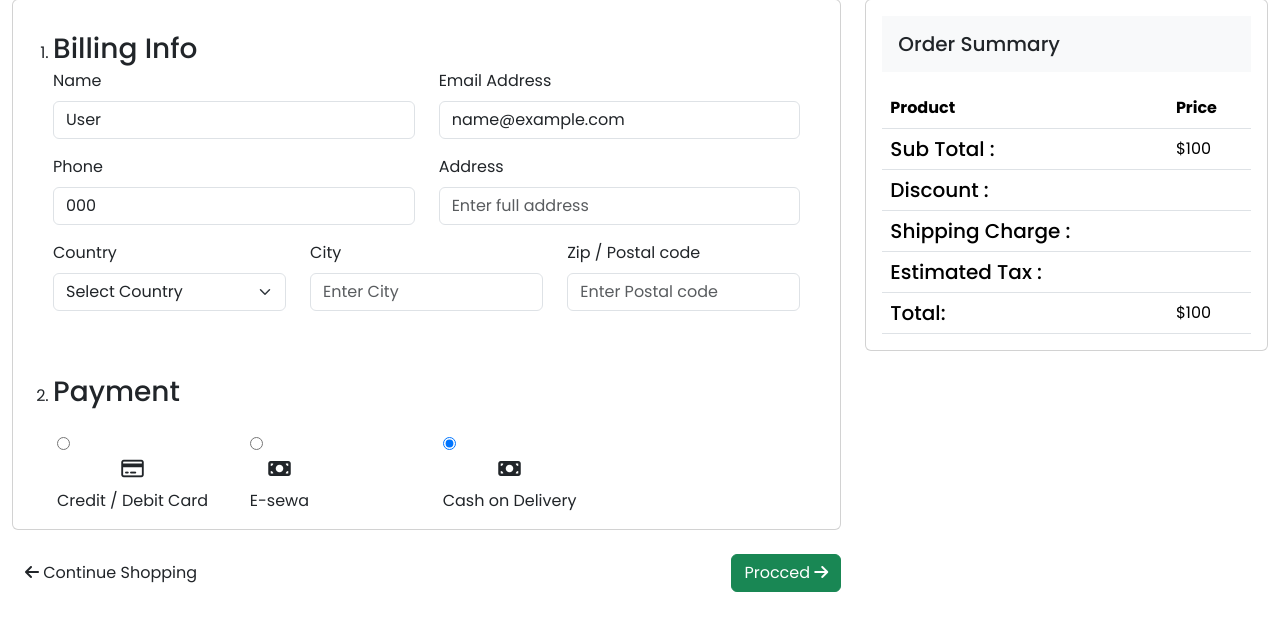
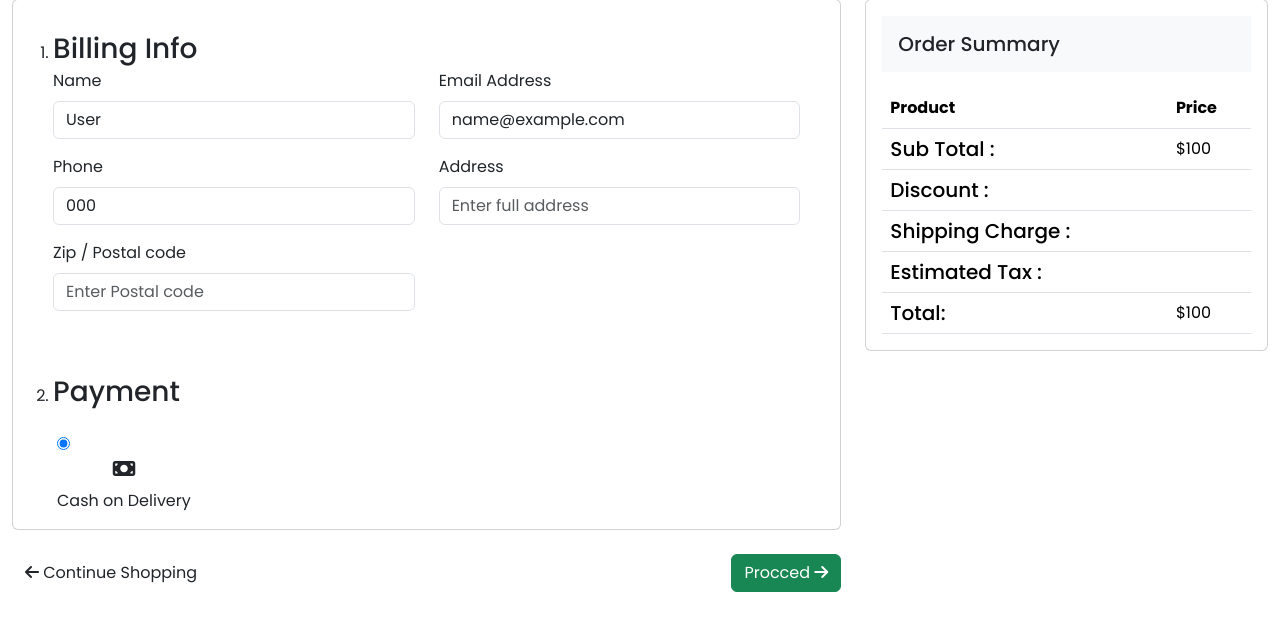
Before and after one commit to Unishkhadka/ecommerce, a PHP site: page /checkout.php in a window 1280 px wide. Shown: the part 155-786 px from the top of the page. Run offline with PHP 8.4, Linux system fonts and the light colour scheme; the visitor is signed in with stand-in values (Sample User, id 1); tables that the repository leaves empty or names only in its code hold one stand-in row (values such as "Sample post"); some libraries are stand-ins or nearby versions.

Commit message:
Updated code

```diff
--- a/admin/show_products_admin.php
+++ b/admin/show_products_admin.php
@@ -28,7 +28,7 @@
                     <tbody>
                       <tr>
                         <td>$name</td>
-                        <td>$price</td>
+                        <td>$$price</td>
                         <td>$category</td>
                         <td><img src='/ecommerce/$image' class='img-thumbnail object-fit-cover' alt='$name' style='height: 45px; width: 65px'></td>
                         <td>
--- a/checkout.php
+++ b/checkout.php
@@ -25,7 +25,8 @@ include $root . "common/nav.php";
     $product_details = $product->fetch_assoc();
     $name = $product_details['product_name'];
     $price = $product_details['price'];
-                        $subtotal = $subtotal + ($quantity * $price);}
+    $subtotal = $subtotal + ($quantity * $price);
+}
 ?>
 <div class="container-fluid my-4">
     <h1>Checkout</h1>
@@ -39,23 +40,19 @@ include $root . "common/nav.php";
                                 <div>
                                     <h3 class="mb-1">Billing Info</h3>
                                     <div class="mb-3">
-                                        <form>
+                                        <form action="/ecommerce/admin/orders.php" method="post">
                                             <div>
                                                 <div class="row">
                                                     <div class="col-lg-6">
                                                         <div class="mb-3">
                                                             <label class="form-label" for="billing-name">Name</label>
-                                                            <input type="text" class="form-control" id="billing-name"
-                                                            value="<?php echo $username?>"
-                                                                placeholder="Enter name">
+                                                            <input type="text" name="name" class="form-control" id="billing-name" value="<?php echo $username ?>" placeholder="Enter name" required>
                                                         </div>
                                                     </div>
                                                     <div class="col-lg-6">
                                                         <div class="mb-3">
                                                             <label class="form-label" for="billing-email-address">Email Address</label>
-                                                            <input type="email" class="form-control"
-                                                                id="billing-email-address"
-                                                                value = "<?php echo $email?>" placeholder="Enter email">
+                                                            <input type="email" class="form-control" name="email" id="billing-email-address" value="<?php echo $email ?>" placeholder="Enter email" required>
                                                         </div>
                                                     </div>
 
@@ -64,50 +61,27 @@ include $root . "common/nav.php";
                                                     <div class="col-lg-6">
                                                         <div class="mb-3">
                                                             <label class="form-label" for="billing-phone">Phone</label>
-                                                            <input type="text" class="form-control" id="billing-phone"
-                                                            value = "<?php echo $phone?>"
-                                                                placeholder="Enter Phone no.">
+                                                            <input type="text" class="form-control" name="phone" id="billing-phone" value="<?php echo $phone ?>" placeholder="Enter Phone no." required>
                                                         </div>
                                                     </div>
                                                     <div class="col-lg-6">
                                                         <div class="mb-3">
                                                             <label class="form-label" for="billing-address">Address</label>
-                                                    <input class="form-control" id="billing-address" rows="3"
-                                                        placeholder="Enter full address">
+                                                            <input class="form-control" id="billing-address"
+                                                            name="address" placeholder="Enter full address">
                                                         </div>
                                                     </div>
                                                 </div>
                                                 <div class="row">
-                                                    <div class="col-lg-4">
-                                                        <div class="mb-4 mb-lg-0">
-                                                            <label class="form-label">Country</label>
-                                                            <select class="form-control form-select" title="Country">
-                                                                <option value="0">Select Country</option>
-                                                                <option>Nepal</option>
-                                                                <option>India</option>
-                                                            </select>
-                                                        </div>
-                                                    </div>
-
-                                                    <div class="col-lg-4">
-                                                        <div class="mb-4 mb-lg-0">
-                                                            <label class="form-label" for="billing-city">City</label>
-                                                            <input type="text" class="form-control" id="billing-city"
-                                                                placeholder="Enter City">
-                                                        </div>
-                                                    </div>
-
-                                                    <div class="col-lg-4">
+                                                    <div class="col-lg-6">
                                                         <div class="mb-0">
                                                             <label class="form-label" for="zip-code">Zip / Postal
                                                                 code</label>
-                                                            <input type="text" class="form-control" id="zip-code"
-                                                                placeholder="Enter Postal code">
+                                                            <input type="text" name="postal" class="form-control" id="zip-code" placeholder="Enter Postal code">
                                                         </div>
                                                     </div>
                                                 </div>
                                             </div>
-                                        </form>
                                     </div>
                                 </div>
                             </div>
@@ -120,40 +94,9 @@ include $root . "common/nav.php";
                                 <div>
                                     <div class="row">
                                         <div class="col-lg-3 col-sm-6 px-3">
-                                            <div data-bs-toggle="collapse">
-                                                <label class="card-radio-label">
-                                                    <input type="radio" name="pay-method" id="pay-methodoption1"
-                                                        class="card-radio-input">
-                                                    <div class="text-center">
-                                                        <span class="card-radio text-center text-truncate">
-                                                            <h5><i class="fa-regular fa-credit-card"></i></h5>
-                                                            Credit / Debit Card
-                                                        </span>
-                                                    </div>
-                                                </label>
-                                            </div>
-                                        </div>
-
-                                        <div class="col-lg-3 col-sm-6 px-3">
-                                            <div>
-                                                <label class="card-radio-label bordered">
-                                                    <input type="radio" name="pay-method" id="pay-methodoption2"
-                                                        class="card-radio-input">
-                                                    <div class="text-center">
-                                                        <span class="card-radio py-3 text-center text-truncate">
-                                                            <h5><i class="fa-solid fa-money-bill"></i></h5>
-                                                            E-sewa
-                                                        </span>
-                                                    </div>
-                                                </label>
-                                            </div>
-                                        </div>
-
-                                        <div class="col-lg-3 col-sm-6 px-3">
                                             <div>
                                                 <label class="card-radio-label">
-                                                    <input type="radio" name="pay-method" id="pay-methodoption3"
-                                                        class="card-radio-input" checked="">
+                                                    <input type="radio" name="pay-method" id="pay-methodoption3" class="card-radio-input" checked="">
                                                     <div class="text-center">
                                                         <span class="card-radio py-3 text-center text-truncate">
                                                             <h5><i class="fa-solid fa-money-bill"></i></h5>
@@ -174,12 +117,34 @@ include $root . "common/nav.php";
 
             <div class="row my-4">
                 <div class="col">
-                    <a href="/ecommerce/" class="btn btn-link icon-link-hover text-decoration-none text-dark"><i
-                            class="fa-solid fa-arrow-left"></i> Continue Shopping</a>
+                    <a href="/ecommerce/" class="btn btn-link icon-link-hover text-decoration-none text-dark"><i class="fa-solid fa-arrow-left"></i> Continue Shopping</a>
                 </div> <!-- end col -->
                 <div class="col">
                     <div class="text-end mt-2 mt-sm-0">
-                        <a href="#" class="btn btn-success">Procced <i class="fa-solid fa-arrow-right"></i></a>
+                        <!-- Button trigger modal -->
+                        <button type="button" class="btn btn-success" data-bs-toggle="modal" data-bs-target="#exampleModal">
+                            Procced <i class="fa-solid fa-arrow-right"></i>
+                        </button>
+
+                        <!-- Modal -->
+                        <div class="modal fade" id="exampleModal" tabindex="-1" aria-labelledby="exampleModalLabel" aria-hidden="true">
+                            <div class="modal-dialog">
+                                <div class="modal-content">
+                                    <div class="modal-header text-center">
+                                        <h1 class="modal-title fs-5" id="exampleModalLabel">Are you sure?</h1>
+                                        <button type="button" class="btn-close" data-bs-dismiss="modal" aria-label="Close"></button>
+                                    </div>
+                                    <div class="modal-body text-center">
+                                        The total price of your order is <?php echo "$$subtotal" ?>!!
+                                    </div>
+                                    <div class="modal-footer">
+                                        <button type="button" class="btn btn-danger" data-bs-dismiss="modal">No</button>
+                                        <button type="submit" name="payment" class="btn btn-success">Yes</button>
+                                        </form>
+                                    </div>
+                                </div>
+                            </div>
+                        </div>
                     </div>
                 </div> <!-- end col -->
             </div> <!-- end row-->
```
Also changed, not shown: cart.php (+5 -4 lines), product_details.php (+17 -17 lines), show_products.php (+5 -2 lines), admin/product_images/1704895744_glasses.jpg (added), admin/product_images/1704901248_pexels-anna-nekrashevich-8532616.jpg (added), admin/product_images/1704903209_pexels-dina-nasyrova-3825517.jpg (added). Lines whose indentation alone changed are shown as unchanged.
